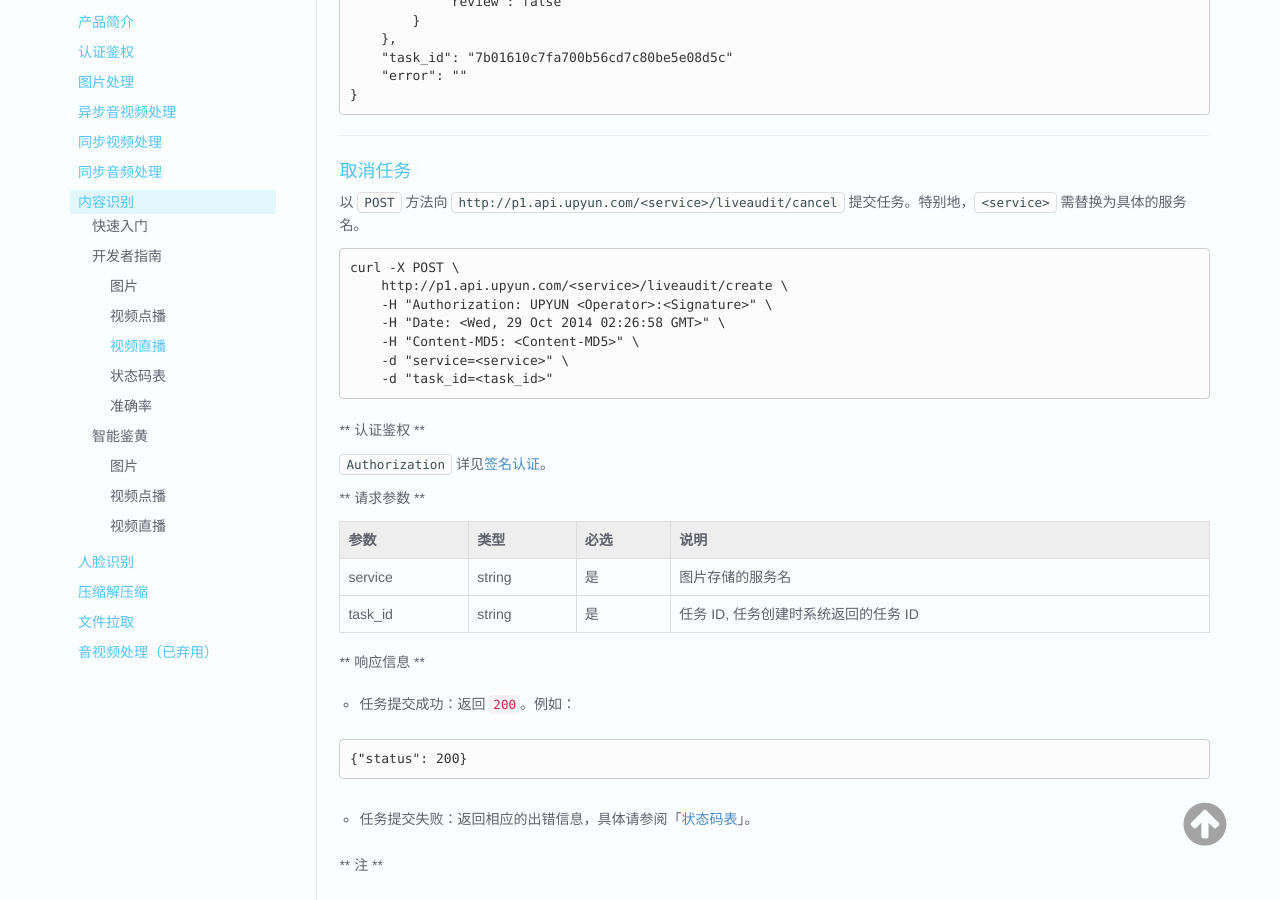
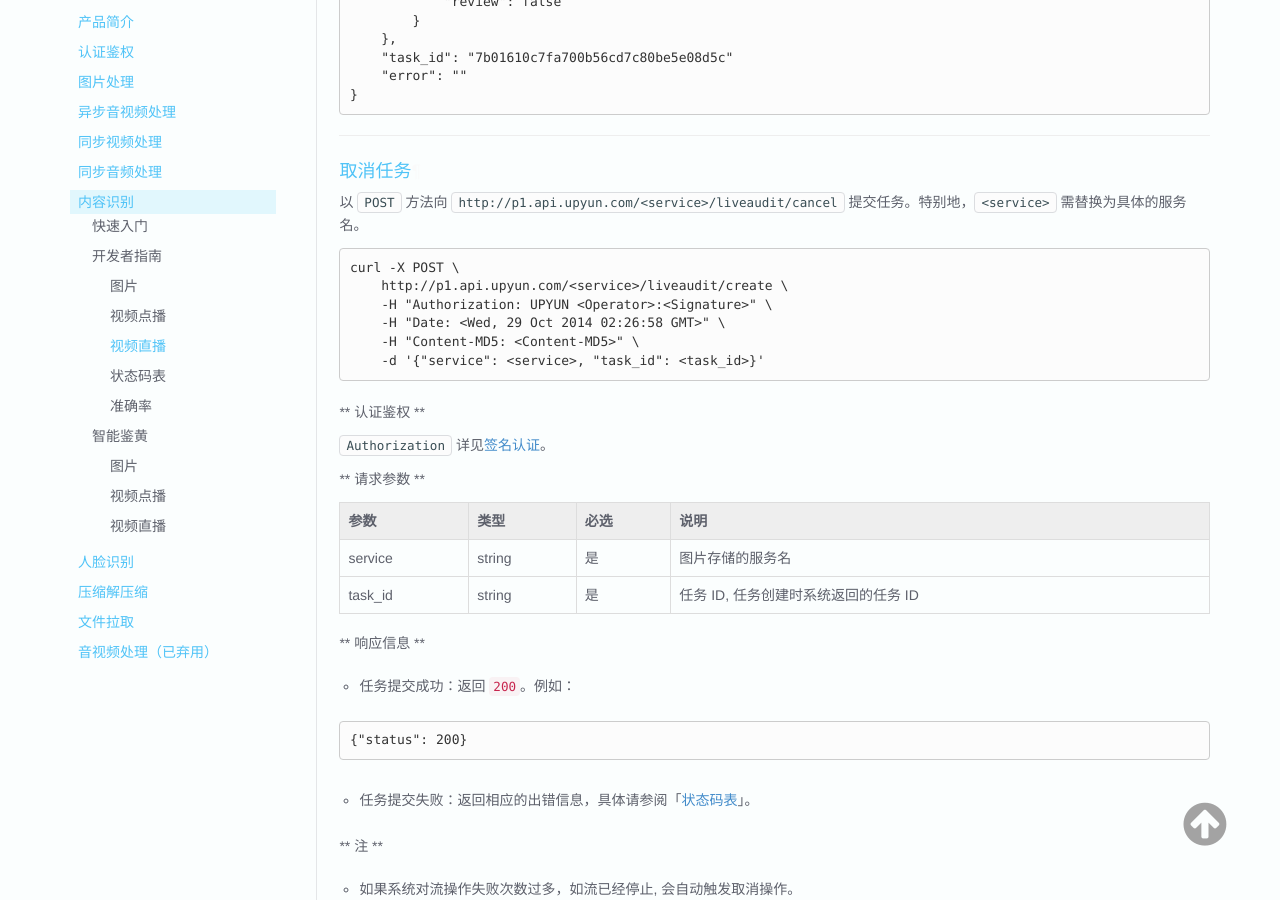
Before and after one commit to upyun/docs, an MkDocs documentation site: the page built from sources/cloud/audit.md, in a window 1280 px wide and 900 px high, scrolled down 9437 px. Built offline with MkDocs 1.6.1, drawn with Linux system fonts in a browser that asks for light colours; old or Windows-style settings are respelled for this version of MkDocs.

Commit message:
fix a bug

````diff
--- a/sources/cloud/audit.md
+++ b/sources/cloud/audit.md
@@ -464,8 +464,7 @@ curl -X POST \
     -H "Authorization: UPYUN <Operator>:<Signature>" \
     -H "Date: <Wed, 29 Oct 2014 02:26:58 GMT>" \
 	-H "Content-MD5: <Content-MD5>" \
-    -d "service=<service>" \
-    -d "task_id=<task_id>"
+    -d '{"service": <service>, "task_id": <task_id>}'
 ```
 
 ** 认证鉴权 **
````
